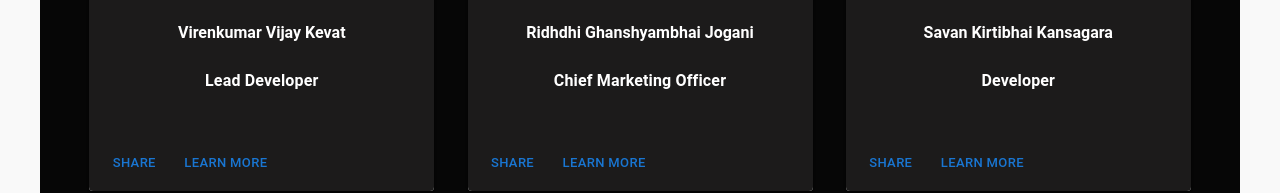
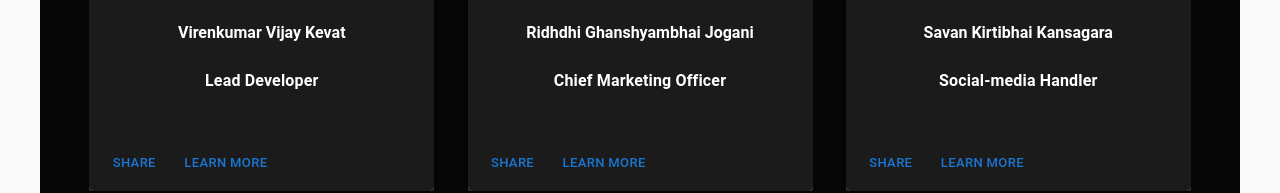
Before and after one commit to Viren-Kevat/Team_7, a React (Vite) app: page /aboutus in a window 1280 px wide. Shown: the part 924-1117 px from the top of the page. Built offline with nearby package versions, Linux system fonts and the light colour scheme.

Commit message:
Update aboutus.jsx

```diff
--- a/src/components/about/aboutus.jsx
+++ b/src/components/about/aboutus.jsx
@@ -35,7 +35,7 @@ const AboutUs = () => {
             <div className="team">
                     <Member h3={"Virenkumar Vijay Kevat"} p={"Lead Developer"} src={Viren} url={"/viren"}/>
                     <Member h3={"Ridhdhi Ghanshyambhai Jogani"} p={"Chief Marketing Officer"} src={Ridhi} url={"/ridhi"}/>
-                    <Member h3={"Savan Kirtibhai Kansagara"} p={"Developer"} src={Savan} url={"/savan"}/>
+                    <Member h3={"Savan Kirtibhai Kansagara"} p={"Social-media Handler"} src={Savan} url={"/savan"}/>
             </div>
        </div>
     </div>
```
